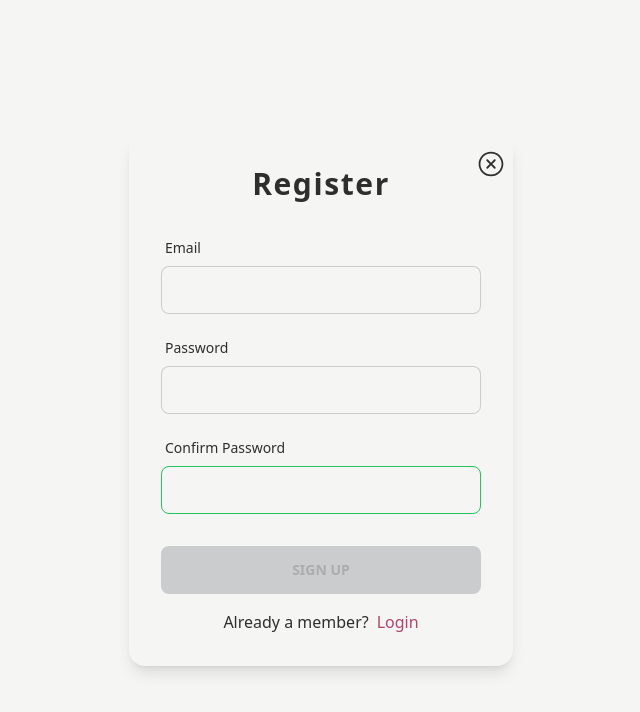
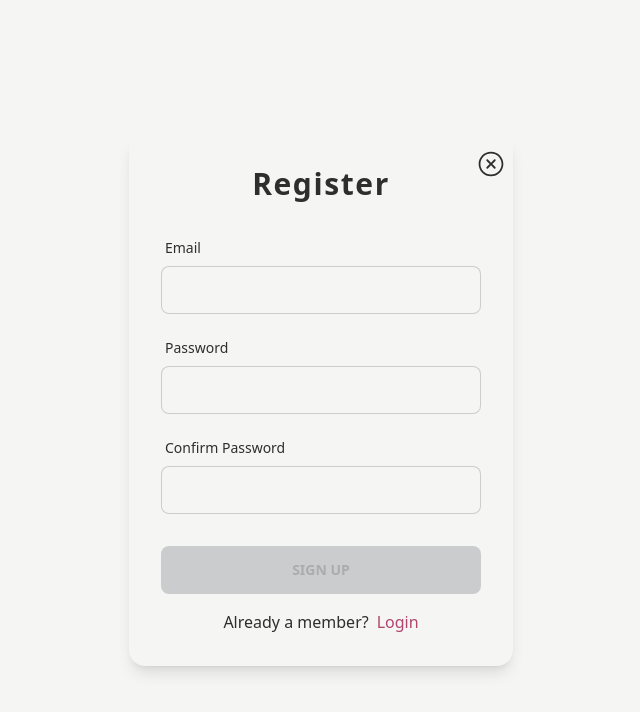
Before and after one commit to BBocho8/WK-Planner-App, a React (Vite) app: page /register in a window 1280 px wide. Shown: the top 712 px of the page, without its empty margins (319-959 px from the left). Built offline with nearby package versions, Linux system fonts and the light colour scheme; no server answers.

Commit message:
Petites modifs Register page, check ok

```diff
--- a/src/index.css
+++ b/src/index.css
@@ -24,6 +24,10 @@
 	h4 {
 		@apply text-h4 md:text-h4BigScreen;
 	}
+	button:disabled {
+		cursor: not-allowed;
+		pointer-events: all !important;
+	}
 }
 
 @layer components {
--- a/src/pages/Register.tsx
+++ b/src/pages/Register.tsx
@@ -139,7 +139,7 @@ const Register = () => {
 							name="confirm_pwd"
 							type="password"
 							id="confirm_pwd"
-							isValid={pwd === matchPwd}
+							isValid={matchPwd ? validMatch : false}
 							innerRef={userRef}
 							autoComplete="off"
 							onChange={(e) => setMatchPwd(e.target.value)}
```
